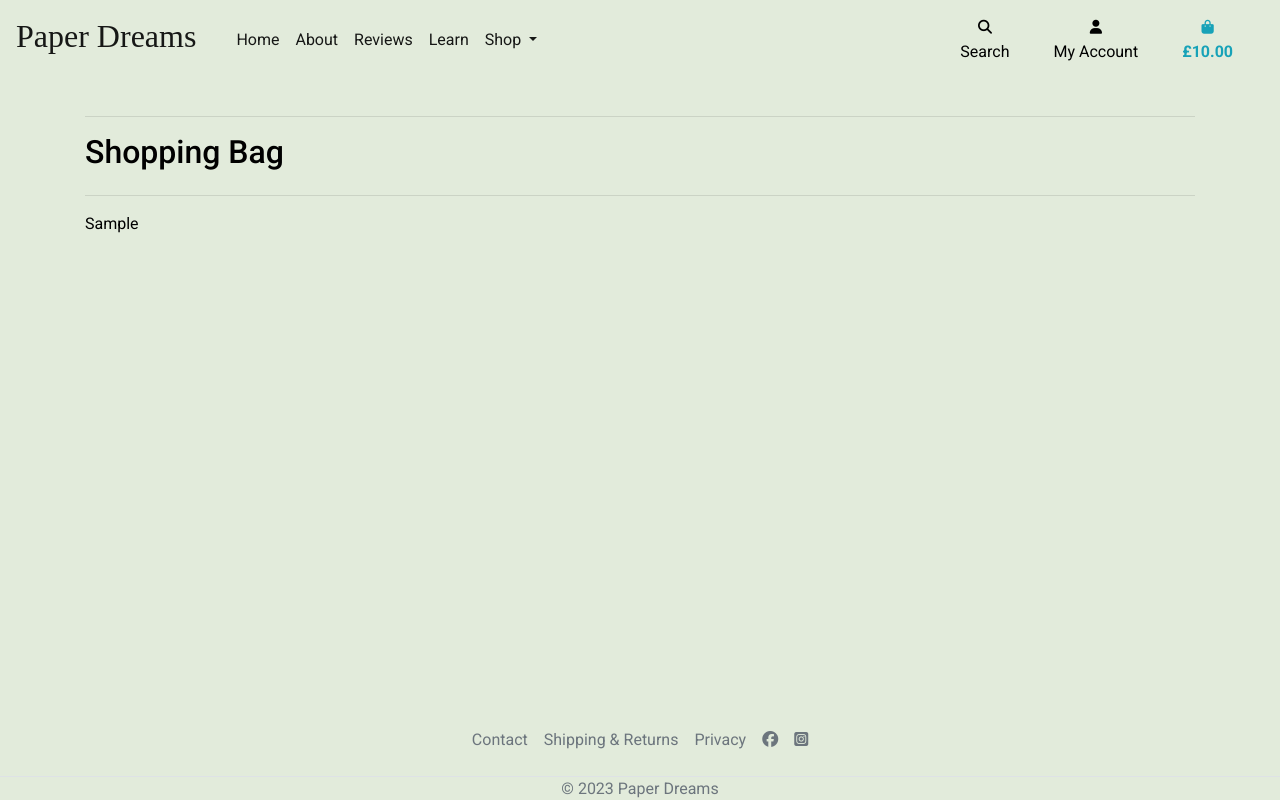
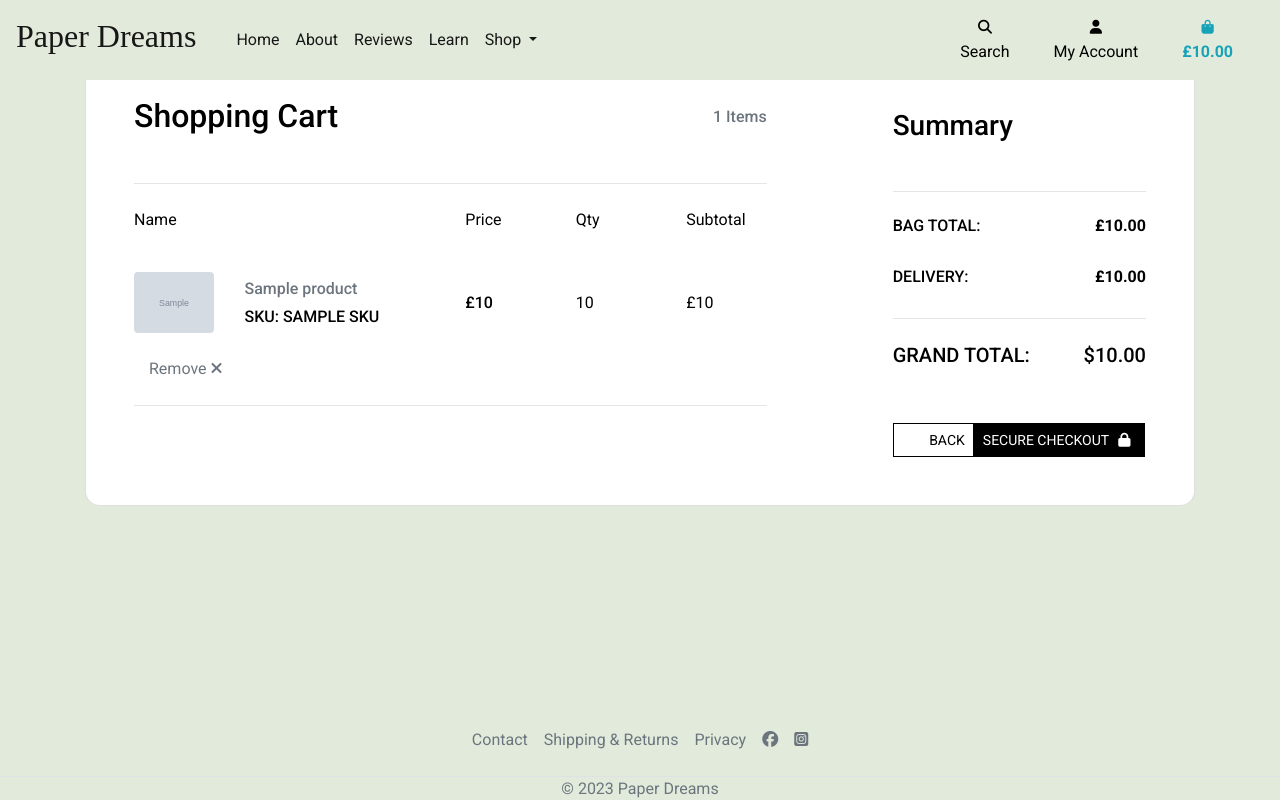
Before and after one commit to leah-jala/PP5-PaperDreams7Apr, a Django app: template bag/templates/bag/bag.html in a window 1280 px wide. Run offline with Django 3.2, Linux system fonts and the light colour scheme; the template is opened without the code that fills it: most values are stand-ins (such as "Sample title", 1, 10 or a date in 2020); grey boxes marked "Sample" are stand-in pictures; some libraries are stand-ins or nearby versions; some web fonts are replaced.

Commit message:
Add bag.html and bag css

```diff
--- /dev/null
+++ b/bag/static/bag/css/bag.css
@@ -0,0 +1,19 @@
+body{
+    background-color: #e2ebdb;
+}
+
+.icon {
+    color: white; !important
+}
+
+.footer-background{
+    background-color: rgb(204, 199, 199);
+}
+
+
+
+@media only screen and (max-width: 991px) {
+    .bag-header {
+      display: none;
+    }
+  }
--- a/bag/templates/bag/bag.html
+++ b/bag/templates/bag/bag.html
@@ -1,41 +1,127 @@
 {% extends "base.html" %}
 {% load static %}
 
-{% block page_header %}
-    <div class="container header-container">
-        <div class="row">
-            <div class="col"></div>
-        </div>
-    </div>
+{% block extra_css %}
+<link rel="stylesheet" href="{% static 'bag/css/bag.css' %}">
 {% endblock %}
 
 {% block content %}
-    <div class="overlay"></div>
-    <div class="container mb-2">
-        <div class="row">
-            <div class="col">
-                <hr>
-                <h2 class="logo-font mb-4">Shopping Bag</h2>
-                <hr>
+{% if bag_items %}
+    <div class="container py-5 h-100">
+        <div class="row d-flex justify-content-center align-items-center h-100">
+            <div class="col-12">
+                <div class="card card-registration card-registration-2" style="border-radius: 15px;">
+                    <div class="card-body p-0">
+                        <div class="row g-0">
+                            <div class="col-lg-8">
+                                <div class="p-5">
+                                    <div class="d-flex justify-content-between align-items-center mb-5">
+                                        <h2 class="fw-bold mb-0 text-black">Shopping Cart</h2>
+                                        <h6 class="mb-0 text-muted">{{ product_count }} Items</h6>
+                                    </div>
+                                    <hr class="my-4 bag-header">
+                                    <div class="bag-header">
+                                        <div class="row mb-4 d-flex justify-content-between align-items-center">
+                                            <div class="col-md-2 col-lg-2 col-xl-2">
+                                                <p>Name</p>
+                                            </div>
+                                            <div class="col-md-3 col-lg-3 col-xl-3">
+                                            </div>
+                                            <div class="col-md-3 col-lg-2 col-xl-2 offset-lg-1">
+                                                <p>Price</p>
+                                            </div>
+                                            <div class="col-md-3 col-lg-2 col-xl-2 d-flex">
+                                                <p>Qty</p>
+                                            </div>
+                                            <div class="col-md-3 col-lg-2 col-xl-2 d-flex">
+                                                <p>Subtotal</p>
+                                            </div>
                                         </div>
                                     </div>
 
-        <div class="row">
-            <div class="col">
-                {% if bag_items %}
-                    <div class="table-responsive rounded">
-                        {{ bag_items }}
+                                    {% for item in bag_items %}
+                                    <div class="row mb-4 d-flex justify-content-between align-items-center">
+                                        <div class="col-md-2 col-lg-2 col-xl-2">
+                                            <img class="img-fluid rounded" src="{{ item.product.image.url }}">
+                                        </div>
+                                        <div class="col-md-3 col-lg-3 col-xl-3">
+                                            <h6 class="text-muted">{{ item.product.name }}</h6>
+                                            <h6 class="text-black mb-0">SKU: {{ item.product.sku|upper }}</h6>
+                                        </div>
+                                        <div class="col-md-3 col-lg-2 col-xl-2 offset-lg-1">
+                                            <h6 class="mb-0">£{{ item.product.price }}</h6>
+                                        </div>
+                                        <div class="col-md-3 col-lg-2 col-xl-2 d-flex">
+                                            <p class="my-0">{{ item.quantity }}</p>
+                                        </div>
+                                        <div class="col-md-3 col-lg-2 col-xl-2 d-flex">
+                                            <p class="my-0">£{{ item.product.price }}</p>
+                                        </div>
+                                    </div>
+                                    <div class="class=col-md-3 col-lg-3 col-xl-3">
+                                        <a href="#" class="text-muted">Remove <i class="fas fa-times"></i></a>
+                                    </div>
+
+                                    <hr class="my-4">
+                                    {% endfor %}
+                                </div>
+                            </div>
+                            <div class="col-lg-4 bg-grey">
+                                <div class="p-5">
+                                    <h3 class="fw-bold mb-5 mt-2 pt-1">Summary</h3>
+                                    <hr class="my-4">
+
+                                    <div class="d-flex justify-content-between mb-4">
+                                        <h6 class="text-uppercase">Bag Total:</h6>
+                                        <h6><strong> £{{ total|floatformat:2 }}</strong></h6>
+                                    </div>
+                                    <div class="d-flex justify-content-between mb-4">
+                                        <h6 class="text-uppercase">Delivery:</h6>
+                                        <h6><strong> £{{ delivery|floatformat:2 }}</strong></h6>
+                                    </div>
+
+                                    <hr class="my-4">
+
+                                    <div class="d-flex justify-content-between mb-5">
+                                        <h5 class="text-uppercase">Grand Total: </h5>
+                                        <h5>${{ grand_total|floatformat:2 }}</h5>
+                                    </div>
+
+                                    <div class="d-flex justify-content">
+                                        <a href="{% url 'products' %}" class="btn btn-outline-black rounded-0 btn-sm same">
+                                            <span class="icon">
+                                                <i class="fas fa-chevron-left"></i>
+                                            </span>
+                                            <span class="text-uppercase">Back</span>
+                                        </a>
+                                        <a href="" class="btn btn-black rounded-0 btn-sm same-size-btn">
+                                            <span class="text-uppercase">Secure Checkout</span>
+                                            <span class="icon">
+                                                <i class="fas fa-lock cart-icon"></i>
+                                            </span>
+                                        </a>
+
+                                    </div>
+                                    <div class="d-flex justify-content">
+
+                                    </div>
+
+                                </div>
+                            </div>
+                        </div>
+                    </div>
+                </div>
+            </div>
+        </div>
     </div>
 {% else %}
 <p class="lead mb-5">Your bag is empty.</p>
-                    <a href="{% url 'products' %}" class="btn btn-black rounded-0 btn-lg">
+<a href="{% url 'products' %}" class="btn btn-outline-black rounded-0 btn-lg">
     <span class="icon">
         <i class="fas fa-chevron-left"></i>
     </span>
     <span class="text-uppercase">Keep Shopping</span>
 </a>
 {% endif %}
-            </div>
-        </div>
-    </div>
+
 {% endblock %}
--- a/paperdreams/settings.py
+++ b/paperdreams/settings.py
@@ -152,6 +152,8 @@ USE_TZ = True
 
 STATIC_URL = '/static/'
 STATICFILES_DIRS = (os.path.join(BASE_DIR, 'static'),)
+STATIC_ROOT = os.path.join(BASE_DIR, 'staticfiles')
+
 MEDIA_URL = '/media/'
 MEDIA_ROOT = os.path.join(BASE_DIR, 'media')
 
```
Lines whose indentation alone changed are shown as unchanged.
